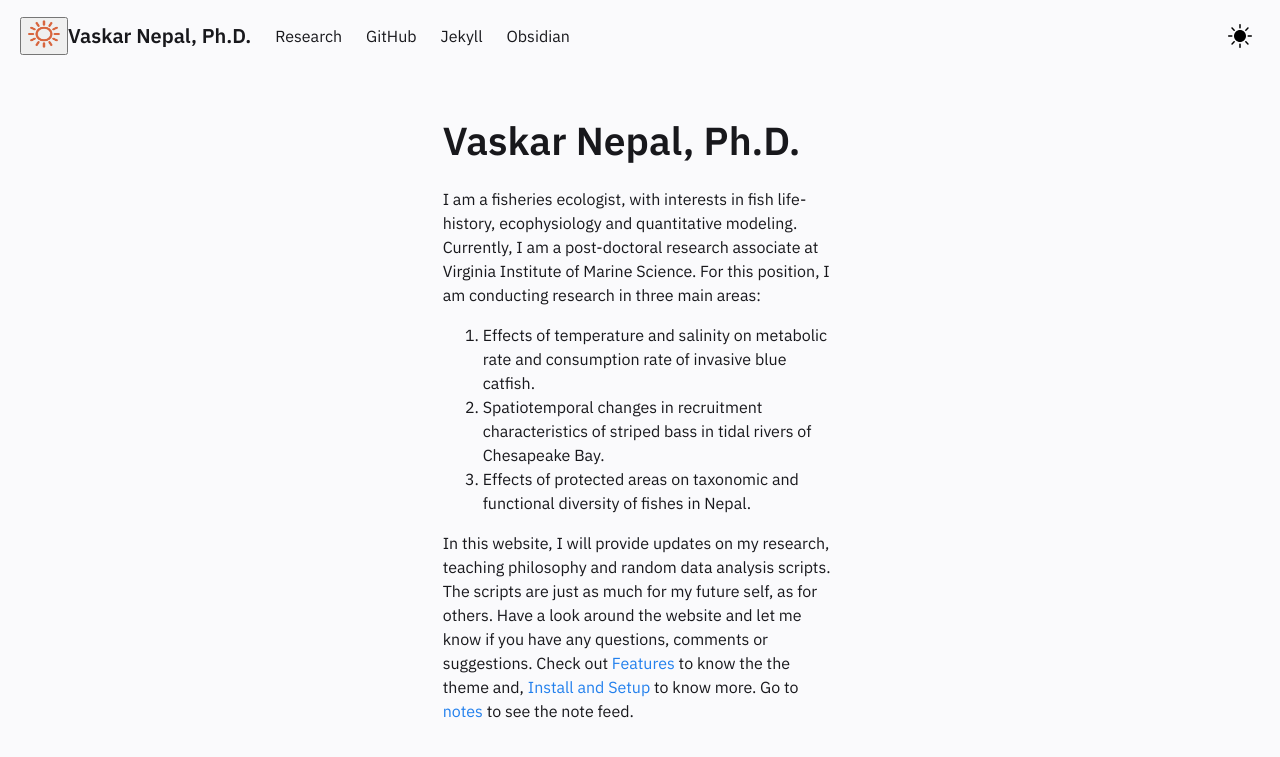
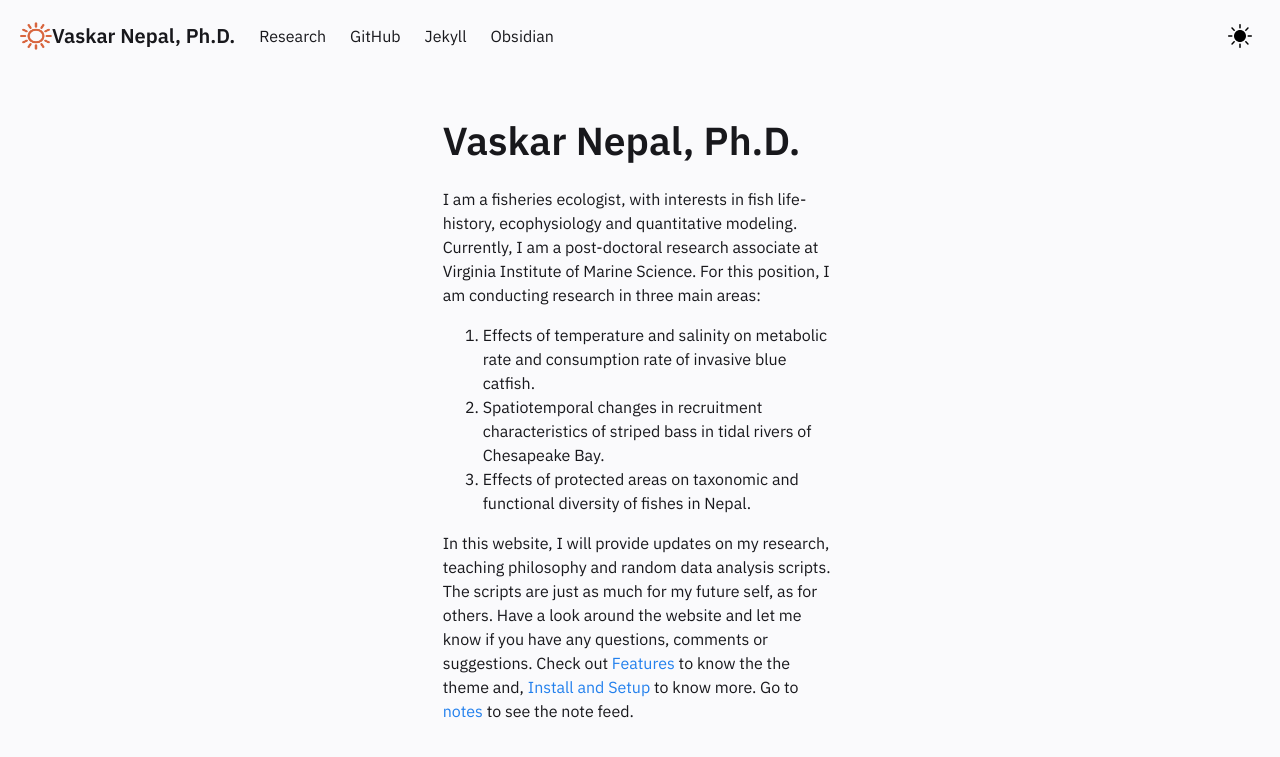
Before and after one commit to vaskarnepal/vaskarnepal.github.io, a Jekyll site: the page built from pages/index.md, in a window 1280 px wide. Shown: the top 757 px of the page. Built offline with Jekyll 4.4.1, drawn with Linux system fonts in a browser that asks for light colours.

Commit message:
Update Header.html

```diff
--- a/_includes/Header.html
+++ b/_includes/Header.html
@@ -51,7 +51,7 @@
 		<link rel="icon" href="/assets/img/favicon.png" type="image/png" sizes="32x32" />
 
 		--->
-		<button type="button"> <img src="/assets/img/favicon.png" height ="32" width="32" /></button>
+		<img src="/assets/img/favicon.png" height ="32" width="32" viewBox="0 0 80 80" fill="none"/>
 		  <h4>Vaskar Nepal, Ph.D.</h4>
         </a>
         <div class="navbar-item navbar-dark-mode__mobile
```
